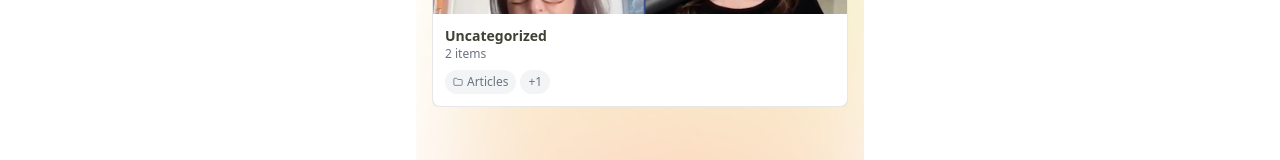
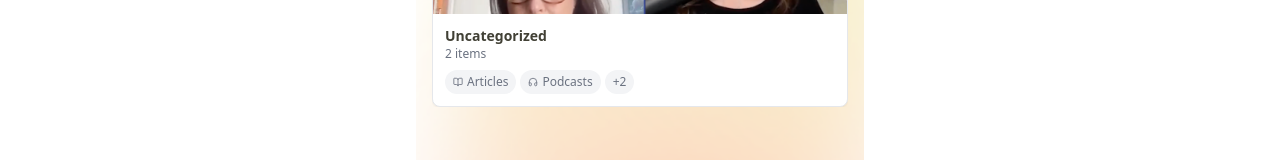
Before and after one commit to ihans13/morphi-bloom, a React (Vite) app: page /resources in a window 1280 px wide. Shown: the part 472-632 px from the top of the page. Built offline with nearby package versions, Linux system fonts and the light colour scheme.

Commit message:
Update Uncategorized folder
Updated the Uncategorized folder to include more categories (podcasts, videos, products) based on the provided screenshot. If space is limited, it will display as many categories as possible followed by a "+1" indicator.

```diff
--- a/src/pages/Resources.tsx
+++ b/src/pages/Resources.tsx
@@ -11,7 +11,11 @@ import {
   Camera,
   Plus,
   Search,
-  Folder
+  Folder,
+  BookOpen,
+  Headphones,
+  Video,
+  ShoppingBag
 } from "lucide-react";
 
 const Resources = () => {
@@ -50,6 +54,18 @@ const Resources = () => {
       setNewFolderName('');
       setIsDialogOpen(false);
     }
+  };
+
+  const getCategoriesForFolder = (folderId: string) => {
+    if (folderId === 'uncategorized') {
+      return [
+        { icon: BookOpen, label: 'Articles' },
+        { icon: Headphones, label: 'Podcasts' },
+        { icon: Video, label: 'Videos' },
+        { icon: ShoppingBag, label: 'Products' }
+      ];
+    }
+    return [{ icon: Folder, label: 'Articles' }];
   };
 
   return (
@@ -182,15 +198,31 @@ const Resources = () => {
 
                   {/* Pill Buttons */}
                   <div className="flex gap-1 flex-wrap">
-                    <div className="px-2 py-1 bg-muted rounded-full text-xs text-muted-foreground flex items-center gap-1">
-                      <Folder size={10} />
-                      Articles
-                    </div>
-                    {folder.itemCount > 1 && (
-                      <div className="px-2 py-1 bg-muted rounded-full text-xs text-muted-foreground">
-                        +{folder.itemCount - 1}
-                      </div>
-                    )}
+                    {(() => {
+                      const categories = getCategoriesForFolder(folder.id);
+                      const maxVisible = 2; // Show max 2 categories to ensure they fit
+                      const visibleCategories = categories.slice(0, maxVisible);
+                      const remainingCount = categories.length - maxVisible;
+
+                      return (
+                        <>
+                          {visibleCategories.map((category, index) => {
+                            const IconComponent = category.icon;
+                            return (
+                              <div key={index} className="px-2 py-1 bg-muted rounded-full text-xs text-muted-foreground flex items-center gap-1">
+                                <IconComponent size={10} />
+                                {category.label}
+                              </div>
+                            );
+                          })}
+                          {remainingCount > 0 && (
+                            <div className="px-2 py-1 bg-muted rounded-full text-xs text-muted-foreground">
+                              +{remainingCount}
+                            </div>
+                          )}
+                        </>
+                      );
+                    })()}
                   </div>
                 </div>
               </div>
```
